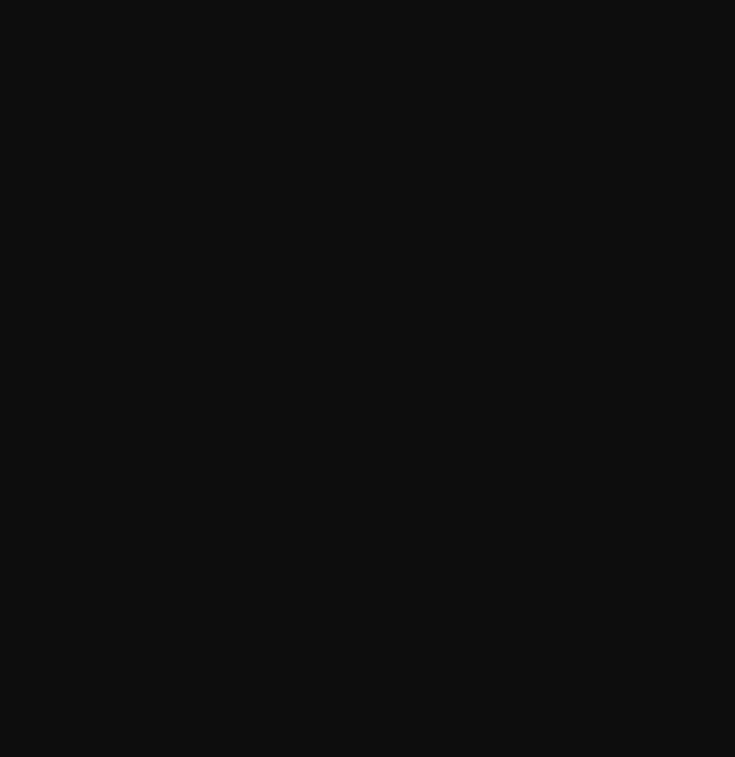
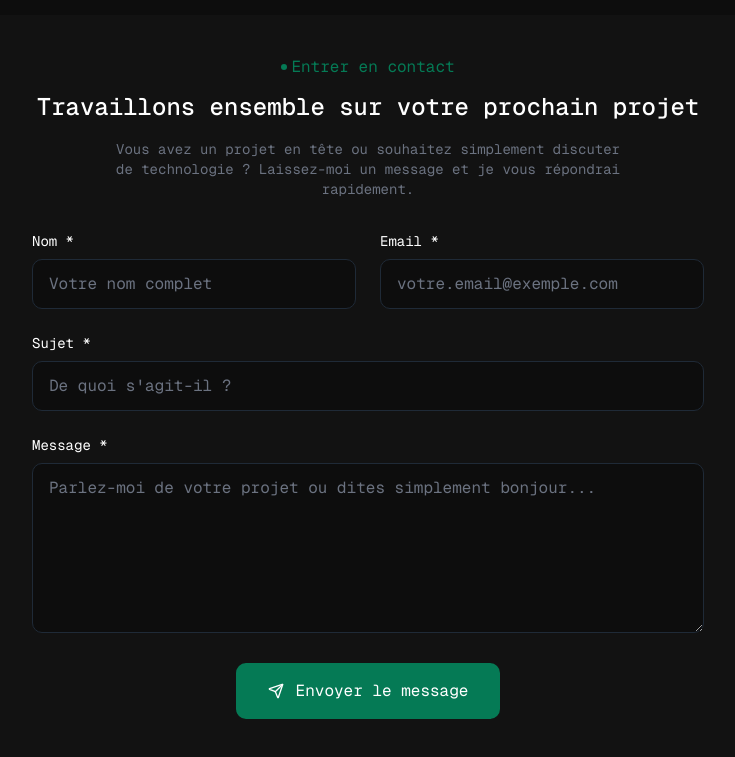
Before and after one commit to DaimaMuhiya/portfolio-daima, a Next.js app: page / in a window 1280 px wide. Shown: the part 4868-5625 px from the top of the page, without its empty margins (272-1007 px from the left). Before the commit the page ends 4963 px from the top, so only its background shows below. Built offline with nearby package versions, Linux system fonts and the light colour scheme.

Commit message:
feat(contact-form): add contact form component
Adds a new contact form component to allow users to send messages directly from the page.

```diff
--- a/src/app/page.tsx
+++ b/src/app/page.tsx
@@ -11,6 +11,7 @@
 import EducationResearchSection from "@/components/education-research-section";
 import ProjectsSection from "@/components/projects-section";
 import SkillsSection from "@/components/skills-section";
+import ContactForm from "@/components/contact-form";
 
 export default function App() {
   const [formData, setFormData] = useState({
@@ -144,6 +145,13 @@
           onViewAllProjects={handleViewAllProjects}
         />
         <SkillsSection />
+        <ContactForm
+          formData={formData}
+          isSubmitting={isSubmitting}
+          submitStatus={submitStatus}
+          onInputChange={handleInputChange}
+          onSubmit={handleSubmit}
+        />
       </main>
     </div>
   );
--- /dev/null
+++ b/src/components/contact-form.tsx
@@ -0,0 +1,153 @@
+"use client";
+
+import type React from "react";
+
+import { Send } from "lucide-react";
+
+interface ContactFormProps {
+  formData: {
+    name: string;
+    email: string;
+    subject: string;
+    message: string;
+  };
+  isSubmitting: boolean;
+  submitStatus: "idle" | "success" | "error";
+  onInputChange: (
+    e: React.ChangeEvent<HTMLInputElement | HTMLTextAreaElement>
+  ) => void;
+  onSubmit: (e: React.FormEvent) => void;
+}
+
+export default function ContactForm({
+  formData,
+  isSubmitting,
+  submitStatus,
+  onInputChange,
+  onSubmit,
+}: ContactFormProps) {
+  return (
+    <section id="contacts" className="max-w-[1200px] mx-auto px-5 mb-20">
+      <div className="bg-[#121212] rounded-xl p-10">
+        <div className="text-center mb-8">
+          <div className="flex items-center justify-center gap-1 mb-3">
+            <div className="w-[6px] h-[6px] bg-[#057A55] rounded-full"></div>
+            <span className="text-[#057A55] font-mono">Entrer en contact</span>
+          </div>
+          <h2 className="text-2xl font-medium text-white font-mono max-w-2xl mx-auto">
+            Travaillons ensemble sur votre prochain projet
+          </h2>
+          <p className="text-[#6B7280] text-sm font-mono mt-4 max-w-lg mx-auto">
+            Vous avez un projet en tête ou souhaitez simplement discuter de
+            technologie ? Laissez-moi un message et je vous répondrai
+            rapidement.
+          </p>
+        </div>
+        <div className="max-w-2xl mx-auto">
+          <form onSubmit={onSubmit} className="space-y-6">
+            <div className="grid grid-cols-1 md:grid-cols-2 gap-6">
+              <div>
+                <label
+                  htmlFor="name"
+                  className="text-white text-sm font-mono mb-2 block"
+                >
+                  Nom *
+                </label>
+                <input
+                  type="text"
+                  id="name"
+                  name="name"
+                  value={formData.name}
+                  onChange={onInputChange}
+                  required
+                  className="w-full px-4 py-3 bg-[#0D0D0D] border border-[#1F2A37] rounded-lg text-white font-mono placeholder-[#6B7280] focus:border-[#057A55] focus:outline-none transition-colors"
+                  placeholder="Votre nom complet"
+                />
+              </div>
+              <div>
+                <label
+                  htmlFor="email"
+                  className="text-white text-sm font-mono mb-2 block"
+                >
+                  Email *
+                </label>
+                <input
+                  type="email"
+                  id="email"
+                  name="email"
+                  value={formData.email}
+                  onChange={onInputChange}
+                  required
+                  className="w-full px-4 py-3 bg-[#0D0D0D] border border-[#1F2A37] rounded-lg text-white font-mono placeholder-[#6B7280] focus:border-[#057A55] focus:outline-none transition-colors"
+                  placeholder="votre.email@exemple.com"
+                />
+              </div>
+            </div>
+            <div>
+              <label
+                htmlFor="subject"
+                className="text-white text-sm font-mono mb-2 block"
+              >
+                Sujet *
+              </label>
+              <input
+                type="text"
+                id="subject"
+                name="subject"
+                value={formData.subject}
+                onChange={onInputChange}
+                required
+                className="w-full px-4 py-3 bg-[#0D0D0D] border border-[#1F2A37] rounded-lg text-white font-mono placeholder-[#6B7280] focus:border-[#057A55] focus:outline-none transition-colors"
+                placeholder="De quoi s'agit-il ?"
+              />
+            </div>
+            <div>
+              <label
+                htmlFor="message"
+                className="text-white text-sm font-mono mb-2 block"
+              >
+                Message *
+              </label>
+              <textarea
+                id="message"
+                name="message"
+                value={formData.message}
+                onChange={onInputChange}
+                required
+                rows={6}
+                className="w-full px-4 py-3 bg-[#0D0D0D] border border-[#1F2A37] rounded-lg text-white font-mono placeholder-[#6B7280] focus:border-[#057A55] focus:outline-none transition-colors resize-vertical"
+                placeholder="Parlez-moi de votre projet ou dites simplement bonjour..."
+              />
+            </div>
+            {submitStatus === "success" && (
+              <div className="p-4 bg-[#057A55] bg-opacity-20 border border-[#057A55] rounded-lg">
+                <p className="text-[#84E1BC] text-sm font-mono">
+                  ✓ Message envoyé avec succès ! Je vous répondrai bientôt.
+                </p>
+              </div>
+            )}
+            <div className="text-center">
+              <button
+                type="submit"
+                disabled={isSubmitting}
+                className="inline-flex items-center gap-3 px-8 py-4 bg-[#057A55] hover:bg-[#046545] disabled:bg-[#057A55] disabled:opacity-50 text-white font-mono rounded-lg transition-colors"
+              >
+                {isSubmitting ? (
+                  <>
+                    <div className="w-4 h-4 border-2 border-white border-t-transparent rounded-full animate-spin"></div>
+                    Envoi en cours...
+                  </>
+                ) : (
+                  <>
+                    <Send className="w-4 h-4" />
+                    Envoyer le message
+                  </>
+                )}
+              </button>
+            </div>
+          </form>
+        </div>
+      </div>
+    </section>
+  );
+}
```
